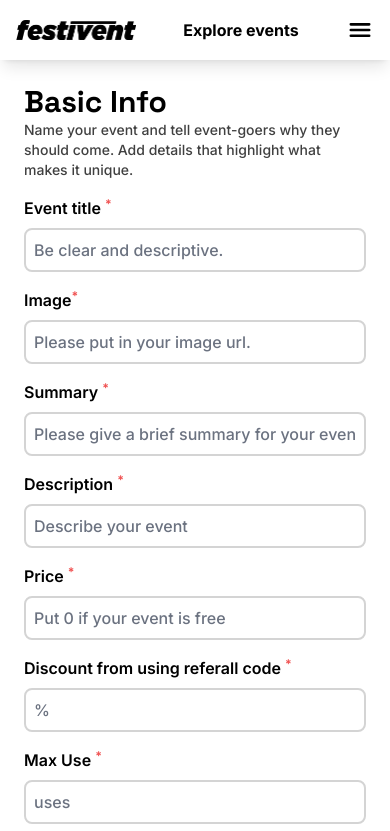
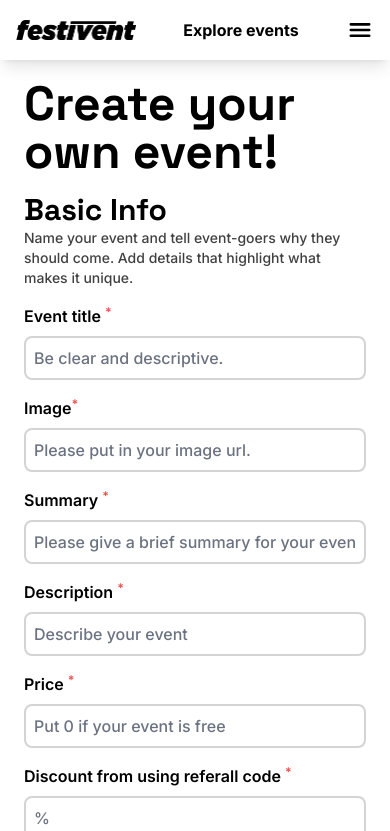
Before and after one commit to albertsantoso/festivent-app, a React (Create React App) app: page /create in a window 390 px wide. Shown: the top 831 px of the page. Built offline with nearby package versions, Linux system fonts and the light colour scheme; no server answers.

Commit message:
fixing responsive padding y on some page

```diff
--- a/src/Components/CategoryCard/index.jsx
+++ b/src/Components/CategoryCard/index.jsx
@@ -4,7 +4,7 @@ import "./CategoryCard.css"
 export default function CategoryCard({ eventCategoryName }) {
     return (
         <>
-            <Link to={`/category/${eventCategoryName}`}>
+            <Link to={`/`}>
                 <div className="CategoryCard">
                     <div className="category-card-container flex justify-center bg-gradient-to-r from-pink-50 to-green-50 border-2 rounded-lg hover:scale-105 hover:drop-shadow-md duration-150 ease-in-out h-16 p-6">
                         <div className="card-wrapper flex justify-center items-center ">
--- a/src/Components/CategorySection/index.jsx
+++ b/src/Components/CategorySection/index.jsx
@@ -23,9 +23,6 @@ export default function CategorySection() {
         getEvents();
     }, []);
 
-    const navigate = useNavigate();
-    const onClickCategories = () => { };
-
     return (
         <>
             <section className="md:px-[30px] md:mx-auto md:max-w-[1300px] px-6">
--- a/src/Pages/AllEventsPageFiltering/index.jsx
+++ b/src/Pages/AllEventsPageFiltering/index.jsx
@@ -164,7 +164,7 @@ export default function AllEventsPageFiltering() {
         <>
             <div className="EventsFilteringPage">
                 <div className="filtering-page-container py-[84px] md:py-[140px] ">
-                    <div className="filtering-page-wrapper md:py-[140px] md:px-[30px] md:mx-auto md:max-w-[1300px] px-6">
+                    <div className="filtering-page-wrapper md:px-[30px] md:mx-auto md:max-w-[1300px] px-6">
                         <div className="section-header mb-4 md:mb-8">
                             <h1 className="font-bold ff-space-g text-4xl md:text-6xl text-left">Explore events</h1>
                         </div>
--- a/src/Pages/CreateEventPage/index.jsx
+++ b/src/Pages/CreateEventPage/index.jsx
@@ -110,9 +110,12 @@ export default function CreateEvent() {
         <>
             <Toaster />
             <div className="CreateEvent">
-                <section className="create-event py-[84px]">
+                <section className="create-event py-[80px] md:py-[140px]">
                     <div className="create-event-container md:px-[30px] md:mx-auto md:max-w-[1300px] px-6">
-                        <div className="create-event-wrapper">
+                        <div className="create-event-wrapper text-left">
+                            <section className="create-event-title mb-4 md:mb-12">
+                                <h1 className="text-5xl md:text-6xl font-bold ff-space-g">Create your own event!</h1>
+                            </section>
                             <section className="basic-info-container">
                                 <div className="basic-info-wrapper flex flex-col items-start">
                                     <div className="basic-info-heading mb-4">
--- a/src/Pages/EventDetailPage/index.jsx
+++ b/src/Pages/EventDetailPage/index.jsx
@@ -280,7 +280,7 @@ export default function EventDetailPage() {
                                                                                         :
                                                                                         (
                                                                                             <>
-                                                                                                {dateStart} · {event.datetime_start[1]} - {dateEnd} · {event.datetime_end[1]}
+                                                                                                {dateStart} · {event.datetime_start[1]} <br /> - {dateEnd} · {event.datetime_end[1]}
                                                                                             </>
                                                                                         )
                                                                                 }
--- a/src/Pages/LoginPage/index.jsx
+++ b/src/Pages/LoginPage/index.jsx
@@ -26,7 +26,7 @@ export default function LoginPage() {
             <div className="LoginPage w-full h-[100vh]">
                 <div className="login-page-container grid md:grid-cols-2 grid-cols-1">
                     <div className="login-section h-[100vh] px-8 flex items-center">
-                        <div className="login-section-container min-w-[320px] max-w-[360px] m-auto">
+                        <div className="login-section-container w-[360px] m-auto">
                             <div className="login-section-heading flex flex-col items-start mb-12">
                                 <div className="login-heading-logo mb-10">
                                     <Link to={"/"}>
--- a/src/Pages/SignupPage/index.jsx
+++ b/src/Pages/SignupPage/index.jsx
@@ -78,7 +78,7 @@ export default function SignupPage() {
             <div className="SignupPage w-full h-[100vh]">
                 <div className="signup-page-container grid md:grid-cols-2 grid-cols-1">
                     <div className="signup-section h-[100vh] px-8 flex items-center">
-                        <div className="signup-section-container min-w-[320px] max-w-[360px] m-auto">
+                        <div className="signup-section-container w-[360px] m-auto">
                             <div className="signup-section-heading flex flex-col items-start mb-12">
                                 <div className="signup-heading-logo mb-10">
                                     <Link to={"/"}>
```
